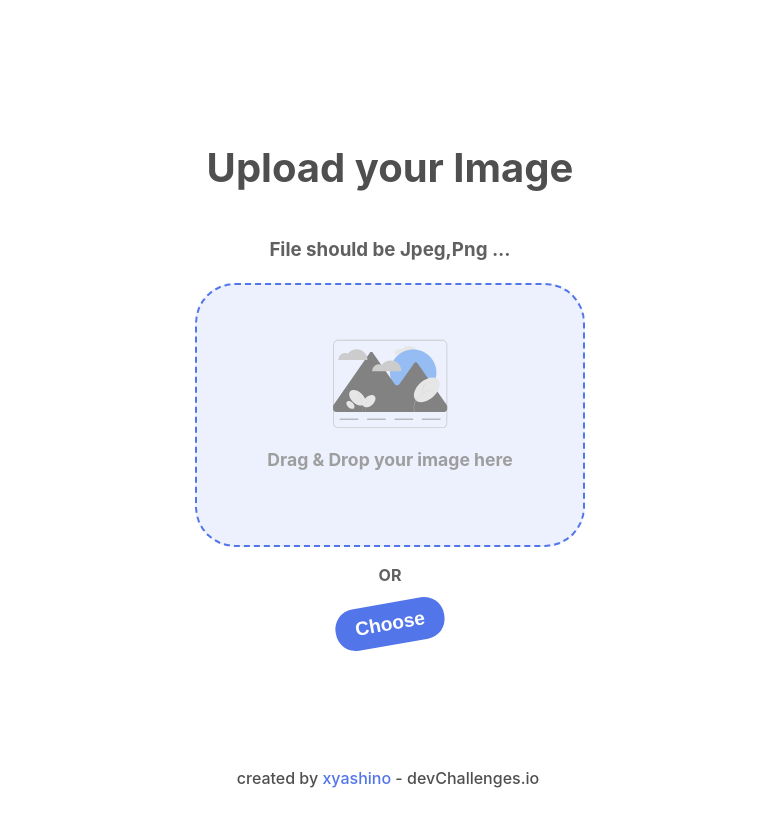
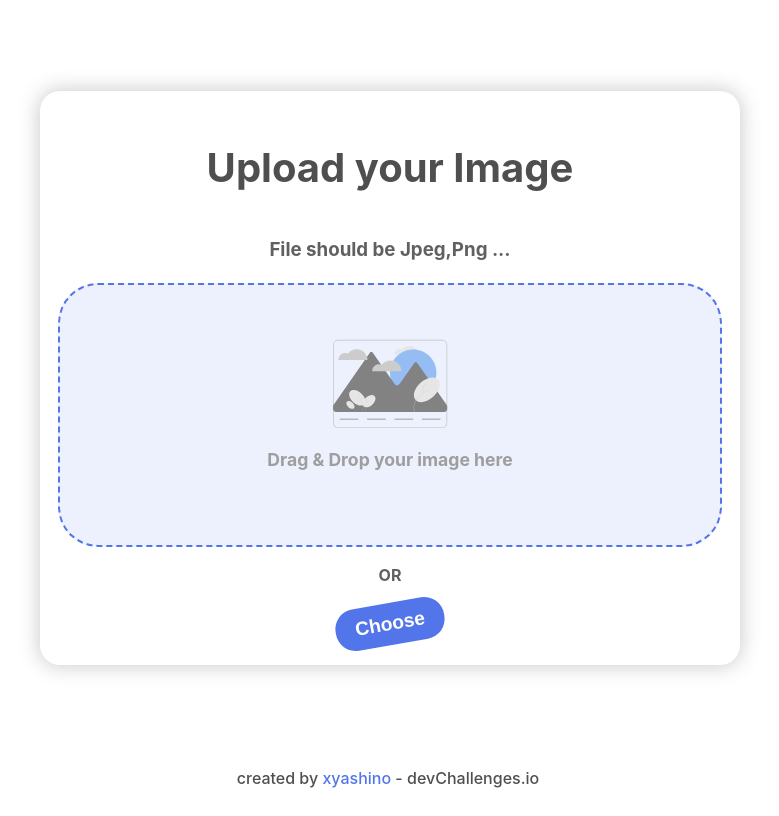
Before and after one commit to xyashino/image-uploader-fe, a React (Vite) app: page / in a window 1280 px wide. Shown: the whole page, without its empty margins (258-1037 px from the left). Built offline with nearby package versions, Linux system fonts and the light colour scheme; no server answers.

Commit message:
Fix className error

```diff
--- a/src/components/MotionCard/MotionCard.tsx
+++ b/src/components/MotionCard/MotionCard.tsx
@@ -20,7 +20,7 @@ export const MotionCard = ({ appState, children }: Props) => {
       animate={{ opacity: 1, scale: 1 }}
       exit={{ opacity: 0 }}
       transition={transition}
-      className={classes.main__card}
+      className={classes.motion__card}
     >
       {children}
     </motion.div>
```
